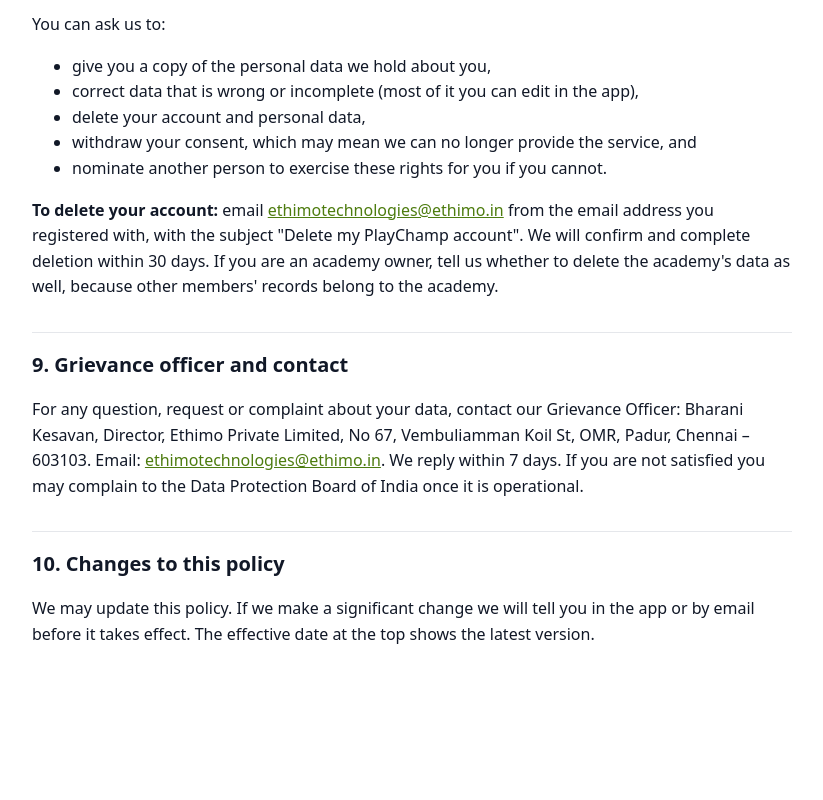
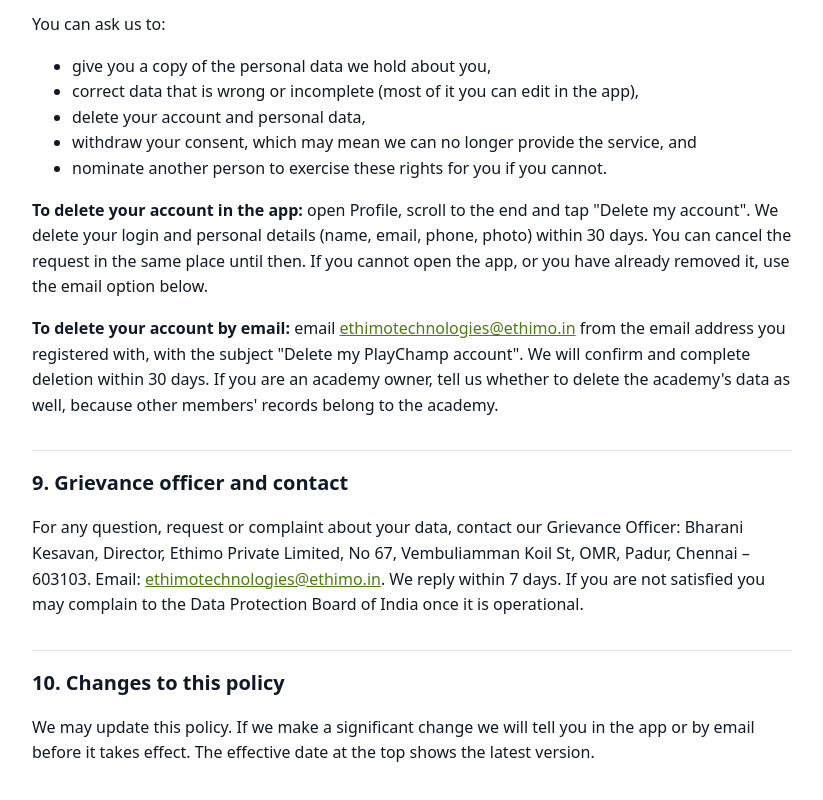
Before and after one commit to Ethimo/playchamp, a plain HTML site: page index.html in a window 1280 px wide. Shown: the part 3216-4016 px from the top of the page, without its empty margins (228-1051 px from the left). Before the commit the page ends 3944 px from the top, so only its background shows below. Drawn offline with Linux system fonts and the light colour scheme.

Commit message:
Clarify account deletion process and options
Updated account deletion instructions for clarity and added methods for deleting accounts via the app and email.

```diff
--- a/index.html
+++ b/index.html
@@ -85,7 +85,7 @@
 <h2>7. Children</h2>
 <p>PlayChamp is not directed at children. Many students are under 18, so accounts and records for a person under 18 must be created or approved by a parent, legal guardian or an academy that has the guardian's consent. We do not knowingly collect data directly from a child without that consent. We do not show advertising to anyone and we do not track or profile children for marketing. A parent or guardian can ask us to see, correct or delete a child's data at any time using the contact details below.</p>
 
-<h2>8. Your rights and how to delete your data</h2>
+<h2 id="delete-account">8. Your rights and how to delete your data</h2>
 <p>You can ask us to:</p>
 <ul>
 <li>give you a copy of the personal data we hold about you,</li>
@@ -94,7 +94,8 @@
 <li>withdraw your consent, which may mean we can no longer provide the service, and</li>
 <li>nominate another person to exercise these rights for you if you cannot.</li>
 </ul>
-<p><strong>To delete your account:</strong> email <a href="mailto:ethimotechnologies@ethimo.in">ethimotechnologies@ethimo.in</a> from the email address you registered with, with the subject "Delete my PlayChamp account". We will confirm and complete deletion within 30 days. If you are an academy owner, tell us whether to delete the academy's data as well, because other members' records belong to the academy.</p>
+<p><strong>To delete your account in the app:</strong> open Profile, scroll to the end and tap "Delete my account". We delete your login and personal details (name, email, phone, photo) within 30 days. You can cancel the request in the same place until then. If you cannot open the app, or you have already removed it, use the email option below.</p>
+<p><strong>To delete your account by email:</strong> email <a href="mailto:ethimotechnologies@ethimo.in">ethimotechnologies@ethimo.in</a> from the email address you registered with, with the subject "Delete my PlayChamp account". We will confirm and complete deletion within 30 days. If you are an academy owner, tell us whether to delete the academy's data as well, because other members' records belong to the academy.</p>
 
 <h2>9. Grievance officer and contact</h2>
 <p>For any question, request or complaint about your data, contact our Grievance Officer: Bharani Kesavan, Director, Ethimo Private Limited, No 67, Vembuliamman Koil St, OMR, Padur, Chennai &ndash; 603103. Email: <a href="mailto:ethimotechnologies@ethimo.in">ethimotechnologies@ethimo.in</a>. We reply within 7 days. If you are not satisfied you may complain to the Data Protection Board of India once it is operational.</p>
```
